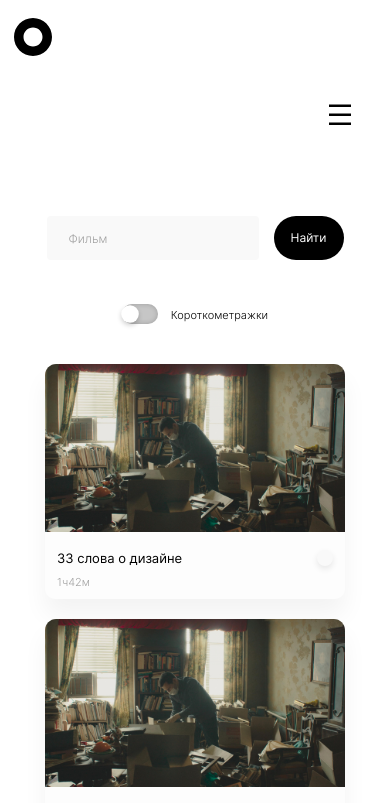
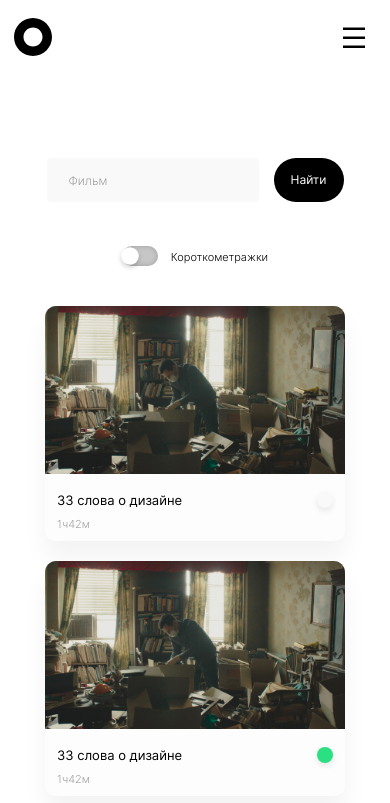
Before and after one commit to verymarine/movies-explorer-frontend, a React (Create React App) app in the folder movies-explorer/: page /movies in a window 390 px wide. Shown: the top 803 px of the page. Built offline with nearby package versions, Linux system fonts and the light colour scheme.

Commit message:
fixed sidebar

```diff
--- a/movies-explorer/src/components/Header/Header.css
+++ b/movies-explorer/src/components/Header/Header.css
@@ -136,6 +136,10 @@
 }
 
 @media screen and (max-width: 1023px) {
+    .header {
+        display: flex;
+    }
+
     .logo {
         margin-left: 14px;
     }
@@ -158,6 +162,9 @@
 }
 
 @media screen and (max-width: 767px) {
+    .header {
+        display: flex;
+    }
     .logo {
         margin-left: 14px;
     }
@@ -175,6 +182,7 @@
     }
 
     .header__navigation {
+        margin: 15px 16px 14px auto;
         display: block;
     }
 }
```
